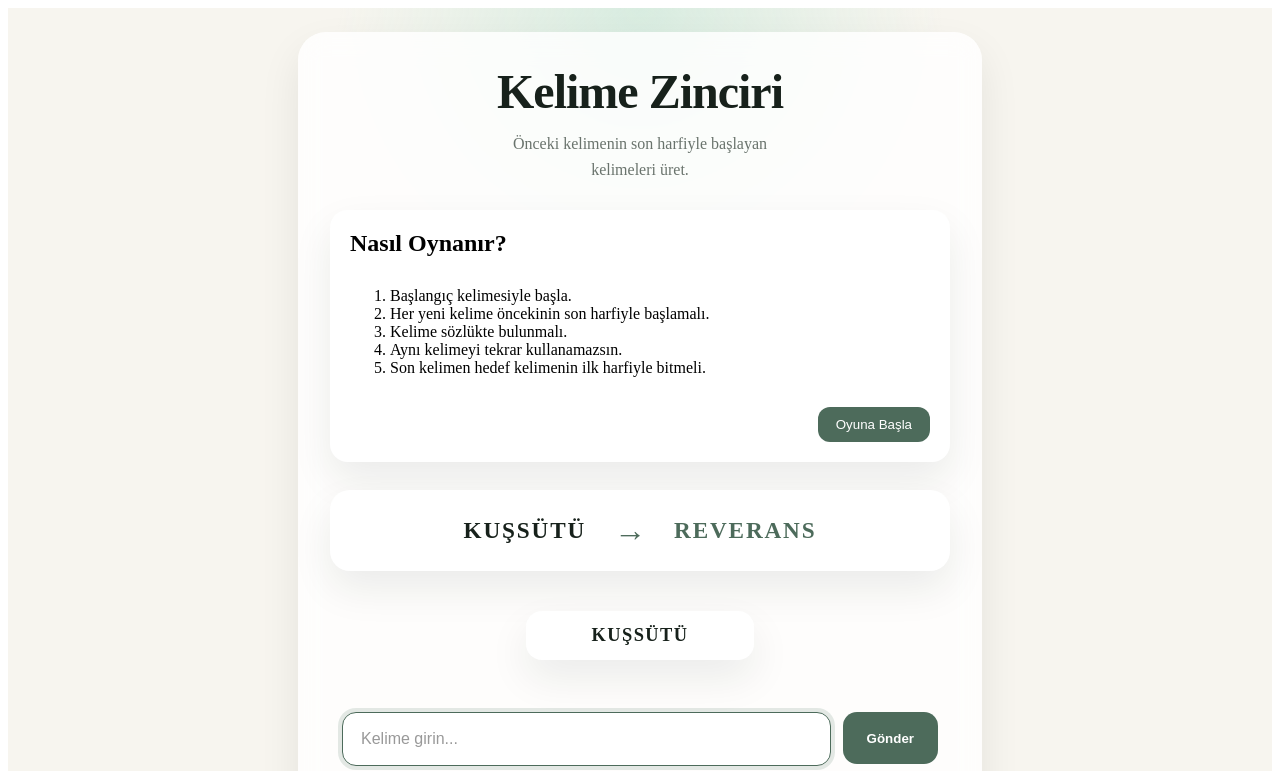
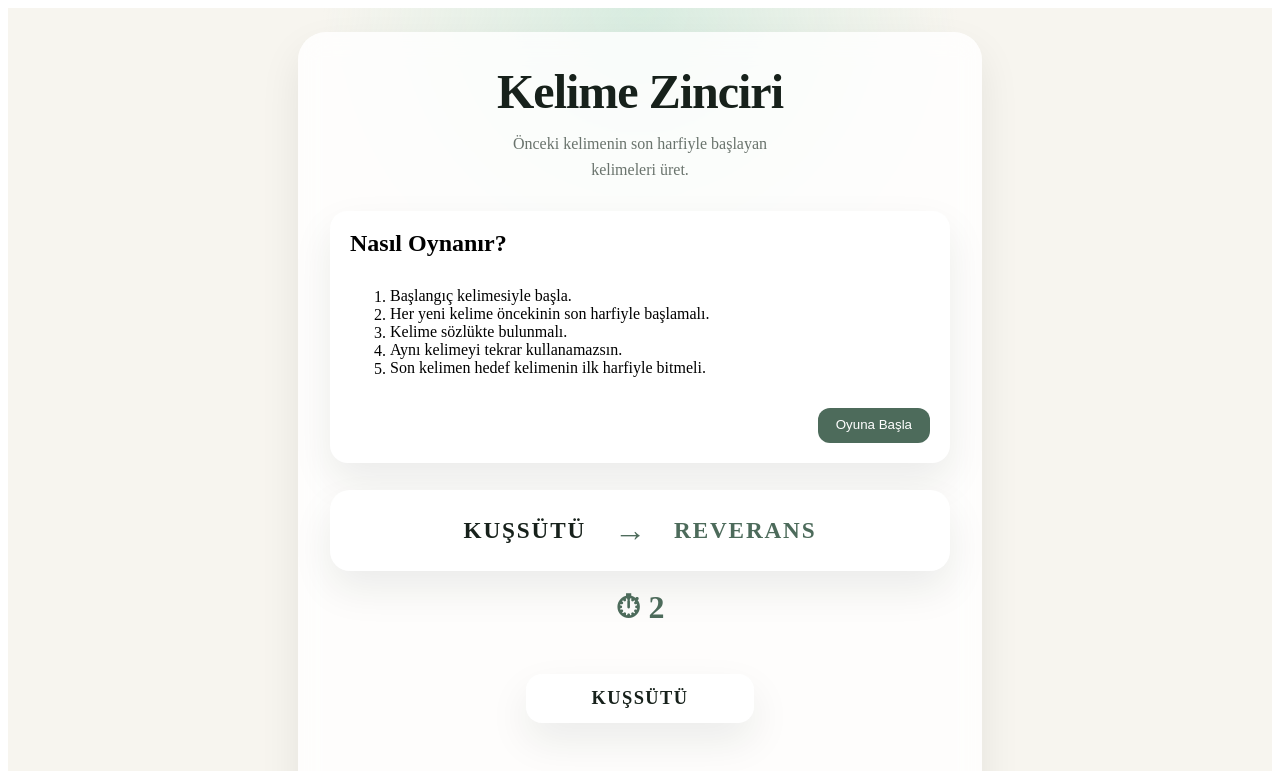
Before and after one commit to idemelisy/kelime-zinciri, a React (Vite) app in the folder web-game/: page / in a window 1280 px wide. Shown: the top 771 px of the page. Built offline with nearby package versions, Linux system fonts and the light colour scheme.

Commit message:
timer added

```diff
--- a/web-game/src/app/App.css
+++ b/web-game/src/app/App.css
@@ -408,3 +408,16 @@ transition:.2s;
 background:var(--primary-hover);
 
 }
+.timer{
+    display:flex;
+    justify-content:center;
+    align-items:center;
+
+    font-size:2rem;
+    font-weight:700;
+
+    color:var(--primary);
+
+    margin-top:-10px;
+    margin-bottom:8px;
+}
--- a/web-game/src/app/App.tsx
+++ b/web-game/src/app/App.tsx
@@ -24,6 +24,8 @@ export default function App() {
   const [gameOver, setGameOver] = useState(false);
   const inputRef = useRef<HTMLInputElement>(null);
   const [showHelp, setShowHelp] = useState(true);
+  const TURN_TIME = 7;
+const [timeLeft, setTimeLeft] = useState(TURN_TIME);
   function createNewPuzzle(gameMotor: Motor) {
 
     const nextPuzzle = generatePuzzle(gameMotor);
@@ -46,7 +48,7 @@ export default function App() {
     setSuccessMessage("");
 
     setGameOver(false);
-
+    setTimeLeft(TURN_TIME);
     console.debug(nextPuzzle.solution);
 }
   useEffect(() => {
@@ -67,8 +69,29 @@ export default function App() {
       active = false;
     };
   }, []);
+useEffect(() => {
+    if (gameOver || !puzzle) return;
 
+    const timer = setInterval(() => {
+        setTimeLeft((prev) => {
+            if (prev <= 1) {
+                clearInterval(timer);
+                setGameOver(true);
+                setSuccessMessage("");
+                setValidationMessages(["⏰ Süre doldu!"]);
+                return 0;
+            }
+
+            return prev - 1;
+        });
+    }, 1000);
+
+    return () => clearInterval(timer);
+
+}, [gameOver, puzzle]);
   function handleSubmit(event: FormEvent<HTMLFormElement>) {
+
+
     event.preventDefault();
 
     if (!motor || !puzzle) {
@@ -105,6 +128,7 @@ export default function App() {
     inputRef.current?.focus();
     const updatedWords = [...enteredWords, nextWord];
     setEnteredWords(updatedWords);
+    setTimeLeft(TURN_TIME);
     setCurrentWord('');
     setValidationMessages([]);
 
@@ -142,6 +166,9 @@ target={displayWord(puzzle.target)}
 />
 
 )}
+<div className="timer">
+    ⏱ {timeLeft}
+</div>
 <WordChain
     words={enteredWords.map(displayWord)}
 />
```
